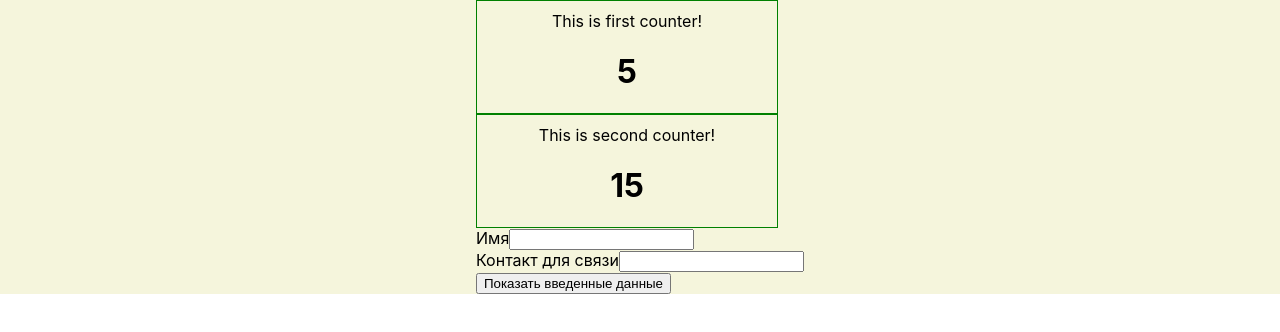
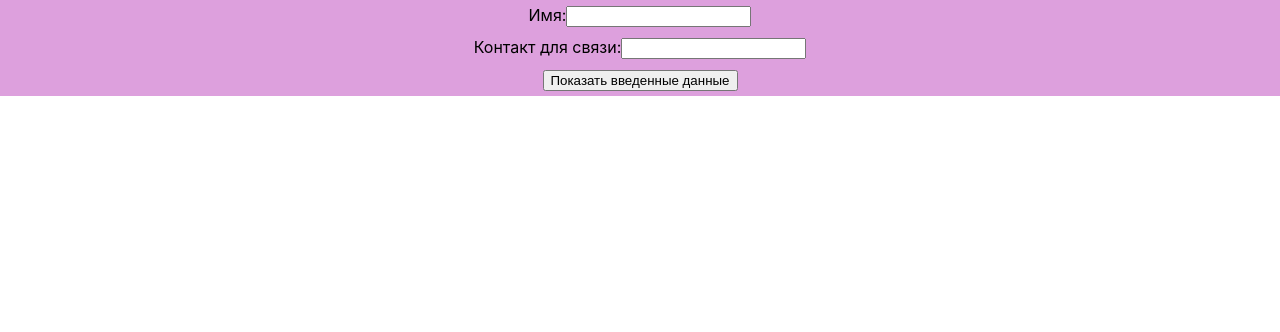
Before and after one commit to wordedword75049/mipt-react-course, a React (Create React App) app: page / in a window 1280 px wide. Shown: the top 332 px of the page. Built offline with nearby package versions, Linux system fonts and the light colour scheme.

Commit message:
Trying to fix all mistakes

```diff
--- a/src/App.css
+++ b/src/App.css
@@ -1,13 +1,10 @@
 .container {
-    display: grid;
-    justify-content: center;
-    background-color: beige;
+    display: flex;
+    align-items: center;
+    flex-direction: column;
+    background-color: plum;
 }
 
-
-.center {
-    width: 300px;
-    border: 1px solid green;
-    padding-top: 10px;
-    text-align: center;
+.content {
+    margin: 5px;
 }
--- a/src/App.js
+++ b/src/App.js
@@ -1,27 +1,10 @@
 import './App.css';
-import {Clock} from './Clock'
 import {NameForm} from "./NameForm";
 
 
 function App() {
-    let counters_params = [
-        {
-            start: 0,
-            string: "first"
-        }, {
-            start: 10,
-            string: "second"
-        }
-    ];
   return (
-    <div className="container">
-        {counters_params.map(
-            (each_counter) =>
-                <Clock start={each_counter.start} caption={each_counter.string}/>)
-        }
         <NameForm/>
-    </div>
-
   );
 }
 
--- a/src/NameForm.jsx
+++ b/src/NameForm.jsx
@@ -9,7 +9,6 @@ export class NameForm extends React.Component {
             contact: '',
             exposed: false,
         };
-        this.keys = ['name', 'contact'];
         this.naming_strings = {
             name: 'Имя',
             contact: 'Контакт для связи'
@@ -25,26 +24,29 @@ export class NameForm extends React.Component {
     }
 
     handleClick() {
-        if (this.state.exposed === false) {
-            this.setState({
-                exposed: true
-            });
-        }
+        this.setState({
+            exposed: true
+        });
     }
 
     render() {
         let values;
         if (this.state.exposed) {
-            values = this.keys.map((name) => <div>{this.naming_strings[name]}: {this.state[name]}</div>)
+            values = Object.keys(this.naming_strings).map((name) => <div className='content'>{this.naming_strings[name]}: {this.state[name]}</div>)
                 }
         return (
-            <form>
-            <TextInput naming_strings={this.naming_strings} name='name' onTextChange={this.handleInputChange} value={this.state.name}/>
-            <br/>
-            <TextInput naming_strings={this.naming_strings} name='contact' onTextChange={this.handleInputChange} value={this.state.contact}/>
-            <br/>
-            <label><input type="button" value="Показать введенные данные" onClick={this.handleClick}/></label>
-                <br/>
+            <form className='container'>
+                <label className='content'>
+                    {this.naming_strings['name']}:
+                    <TextInput name='name' onTextChange={this.handleInputChange} value={this.state.name}/>
+                </label>
+                <label className='content' >
+                    {this.naming_strings['contact']}:
+                    <TextInput name='contact' onTextChange={this.handleInputChange} value={this.state.contact}/>
+                </label>
+                <label className='content'>
+                    <input type="button" value="Показать введенные данные" onClick={this.handleClick}/>
+                </label>
                 {values}
             </form>
         );
--- a/src/TextInput.jsx
+++ b/src/TextInput.jsx
@@ -14,10 +14,7 @@ export class TextInput extends React.Component {
         const text = this.props.value;
         const name = this.props.name;
         return (
-            <label>
-                {this.props.naming_strings[name]}
-            <input type="text" name={name} value={text} onChange={this.handleChange}/>
-            </label>
+                <input type="text" name={name} value={text} onChange={this.handleChange}/>
         );
     }
 }
```
